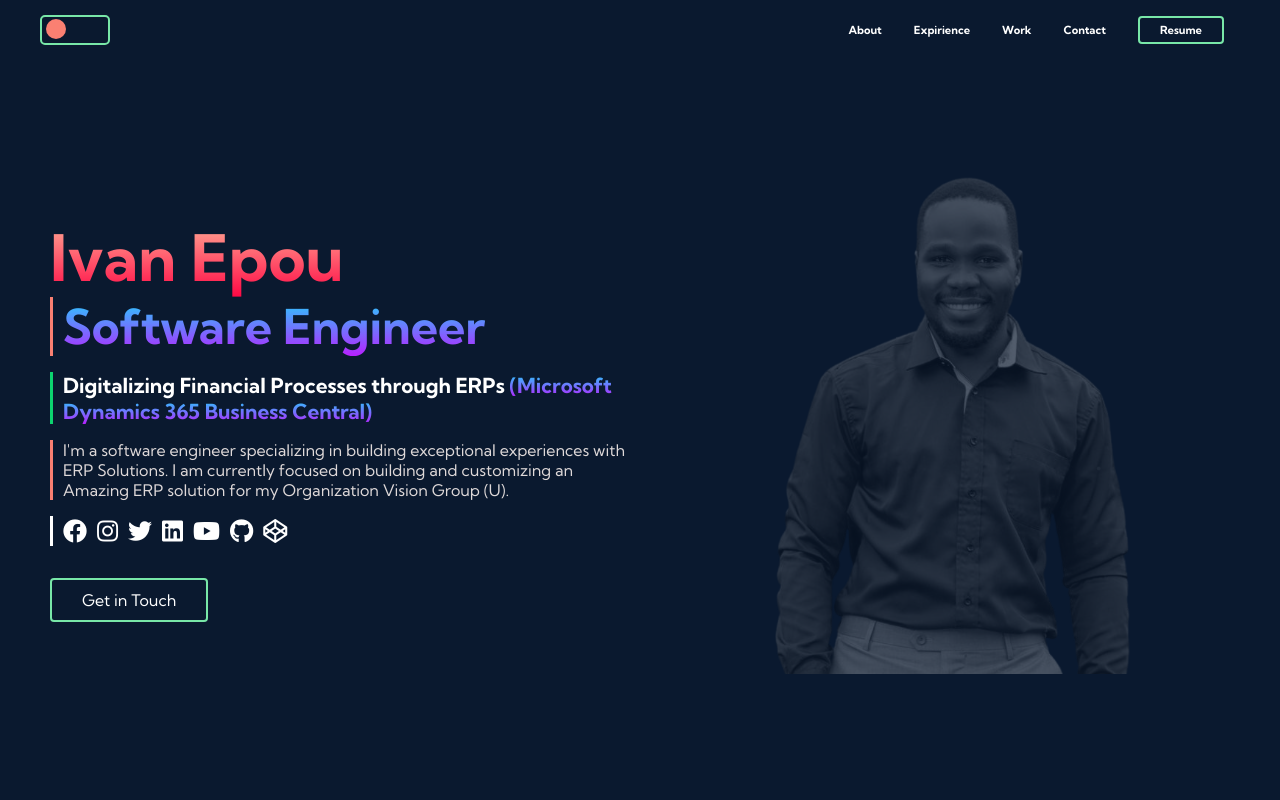
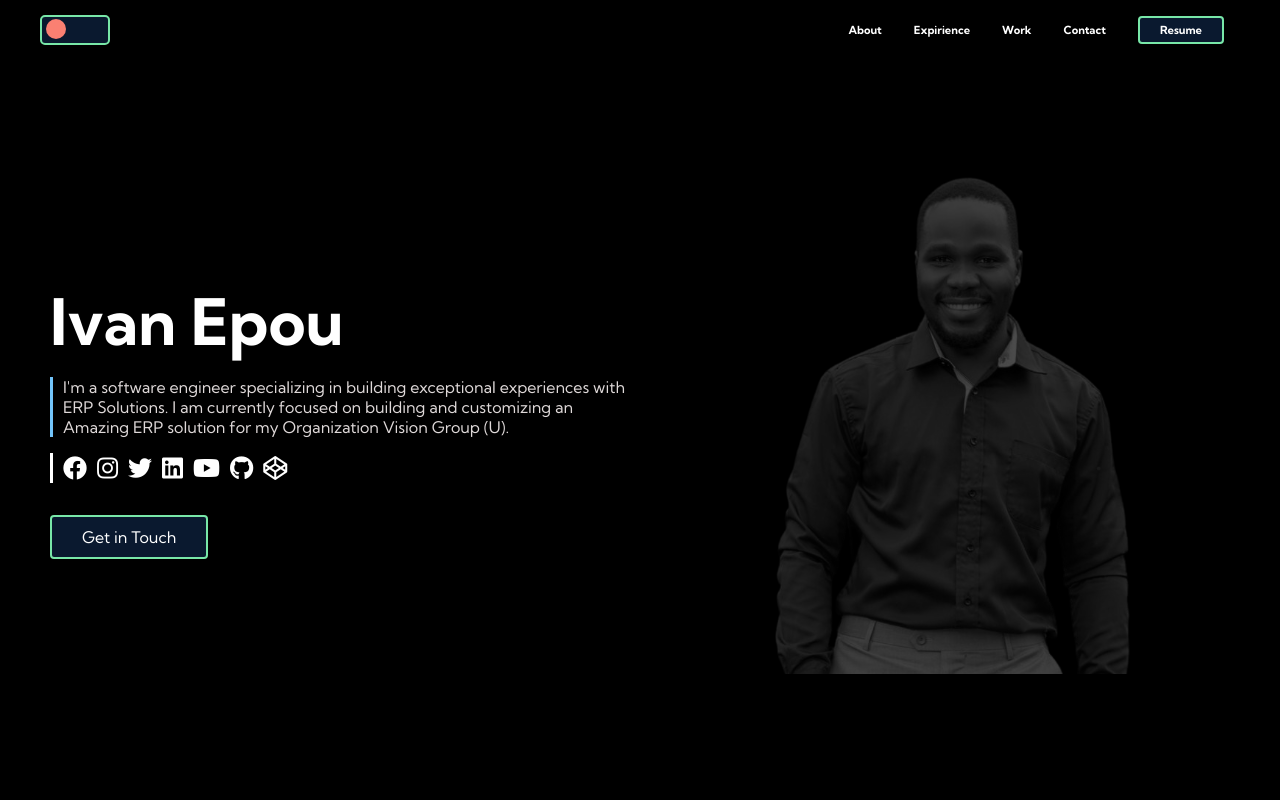
Before and after one commit to ivanepou22/Portfolio, a plain HTML site: page index.html in a window 1280 px wide. Shown: the top 800 px of the page. Drawn offline with Linux system fonts and the light colour scheme; a script that the page names is missing.

Commit message:
Modify the css

```diff
--- a/index.html
+++ b/index.html
@@ -58,10 +58,10 @@
       <div class="main-container">
         <div class="main-content">
           <h1>Ivan Epou</h1>
-          <h2>Software Engineer</h2>
+          <!-- <h2>Software Engineer</h2>
           <p id="title">Digitalizing Financial Processes through ERPs
-            <span>(Microsoft Dynamics 365 Business Central)</span>
-          </p>
+          Microsoft Dynamics 365 Business Central
+          </p> -->
           <h4 id="title1">
             I'm a software engineer specializing in building exceptional experiences with ERP Solutions.
             I am currently focused on building and customizing an Amazing ERP solution for my Organization Vision Group (U).
--- a/styles.css
+++ b/styles.css
@@ -5,13 +5,14 @@
     font-family: 'Kumbh Sans', sans-serif;
 }
 body {
-    background-color: #0a192f;
+    background-color: #000;
 }
 .navbar {
     height: 60px;
     display: flex;
     justify-content: center;
     align-items: center;
+    background-color: #000;
     font-size: 0.7rem;
     position: sticky;
     top: 0;
@@ -277,39 +278,21 @@ body {
 
 .main-content h1 {
     font-size: 4rem;
-    background-color: #ff8177;
-    background-image: linear-gradient(to top, #ff0844 0%, #ffb199 100%);
-    background-size: 100%;
-    -webkit-background-clip: text;
-    -moz-background-clip: text;
-    -webkit-text-fill-color: transparent;
-    -moz-text-fill-color: transparent;
-}
-.main-content h2 {
-    font-size: 3rem;
-    background-color: #ff8177;
-    background-image: linear-gradient(to top, #b721ff 0%, #21d4fd 100%);
-    background-size: 100%;
-    -webkit-background-clip: text;
-    -moz-background-clip: text;
-    -webkit-text-fill-color: transparent;
-    -moz-text-fill-color: transparent;
-    border-left: solid 3px salmon;
-    padding-left: 10px;
+    color: #fff;
 }
 .main-content h4{
-    border-left: solid 3px salmon;
+    border-left: solid 3px rgb(114, 196, 250);
     padding-left: 10px;
 }
 
-.main-content p {
+/* .main-content p {
     margin-top: 1rem;
     font-size: 1.3rem;
     font-weight: 700;
     color: #fff;
     border-left: solid 3px rgb(12, 211, 111);
     padding-left: 10px;
-}
+} */
 .main-content h4 {
     margin-top: 1rem;
     font-size: 1rem;
```
